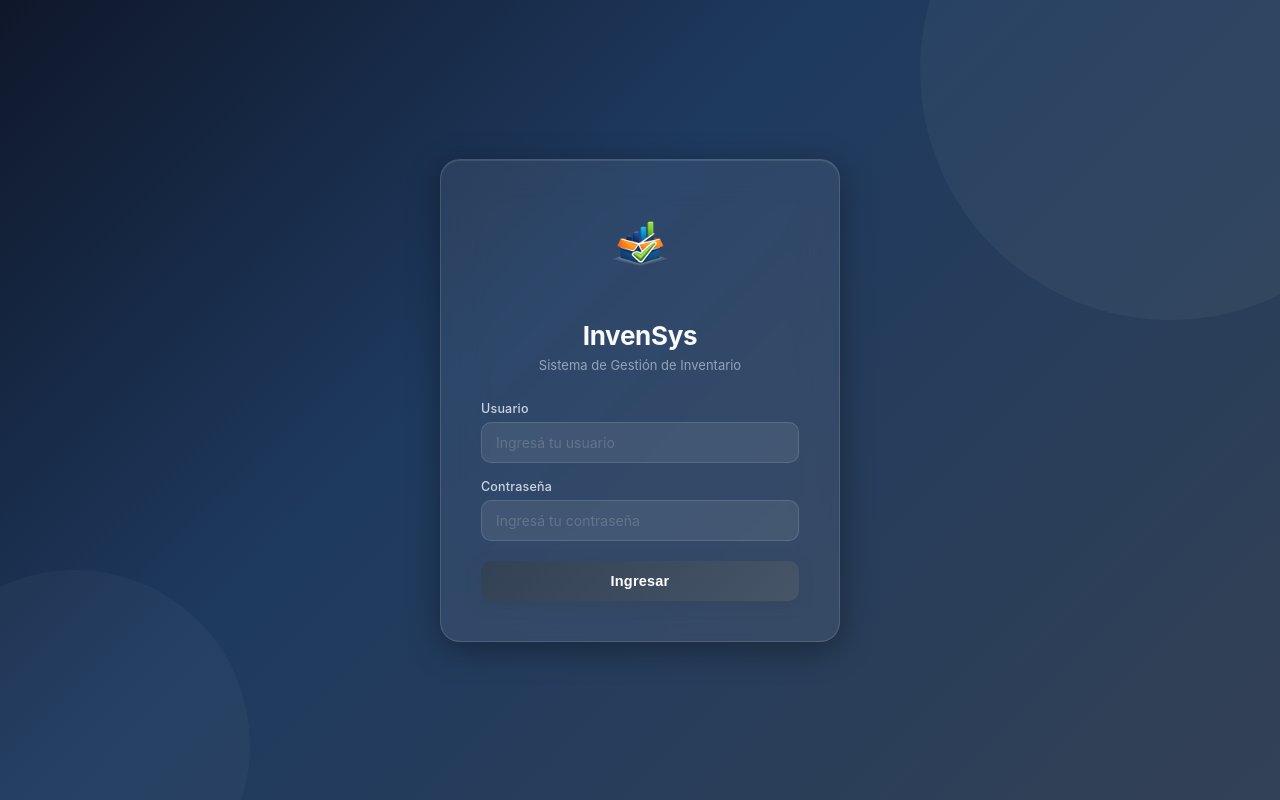
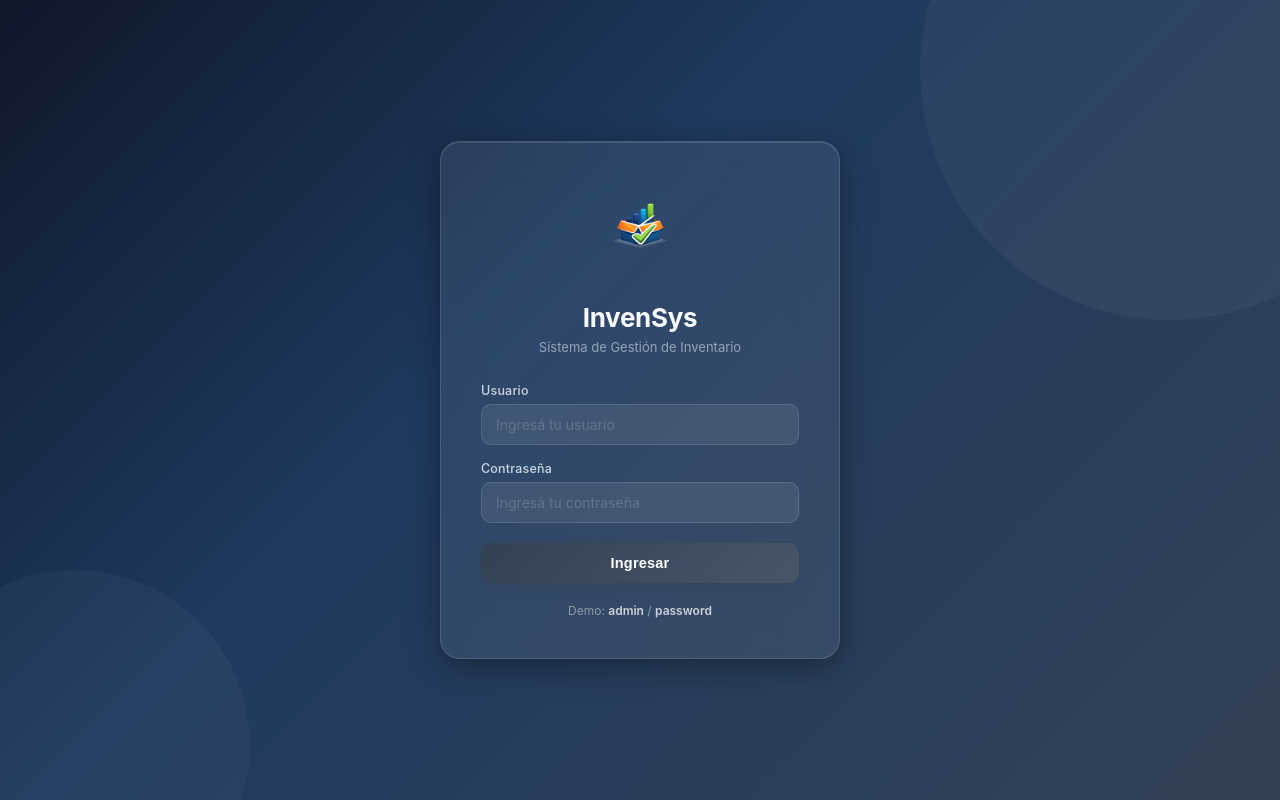
Before and after one commit to sebastevez91/InvenSys, a React (Vite) app in the folder inventario-frontend/: page /login in a window 1280 px wide. Built offline with nearby package versions, Linux system fonts and the light colour scheme; no server answers.

Commit message:
feat: add demo

```diff
--- a/inventario-frontend/src/pages/Login/Login.css
+++ b/inventario-frontend/src/pages/Login/Login.css
@@ -201,6 +201,19 @@
   display: inline-block;
 }
 
+/* --- Demo hint --- */
+.login-demo-hint {
+  margin-top: 20px;
+  font-size: 12px;
+  color: rgba(255, 255, 255, 0.45);
+  text-align: center;
+}
+
+.login-demo-hint strong {
+  color: rgba(255, 255, 255, 0.75);
+  font-weight: 600;
+}
+
 @keyframes spin {
   to { transform: rotate(360deg); }
 }
--- a/inventario-frontend/src/pages/Login/Login.jsx
+++ b/inventario-frontend/src/pages/Login/Login.jsx
@@ -81,7 +81,9 @@ const Login = () => {
             ) : 'Ingresar'}
           </button>
         </form>
-
+        <p className="login-demo-hint">
+          Demo: <strong>admin</strong> / <strong>password</strong>
+        </p>
       </div>
     </div>
   );
```
